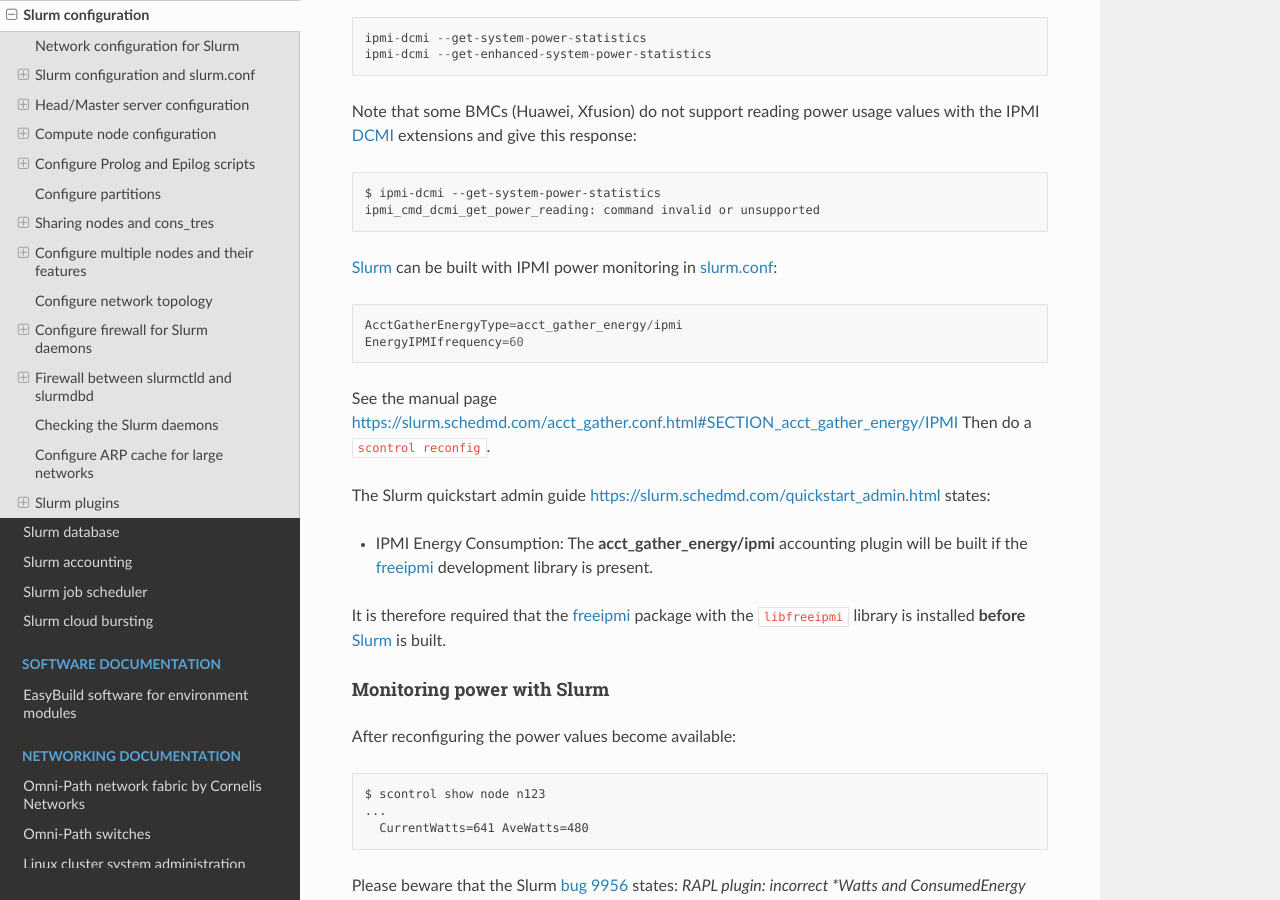
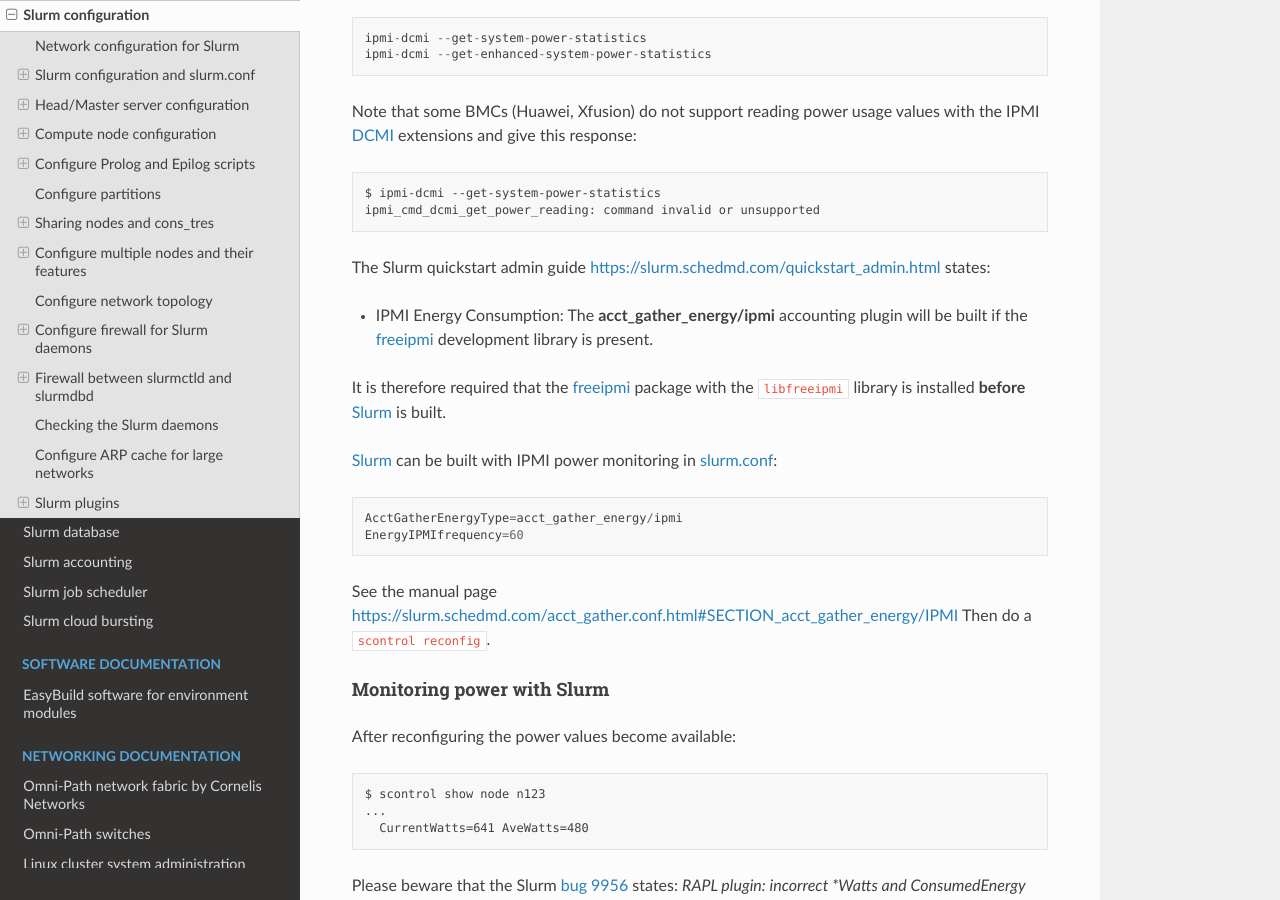
Before and after one commit to OleHolmNielsen/Niflheim_system, a Sphinx documentation site: the page built from docs/Slurm_configuration.rst, in a window 1280 px wide and 900 px high, scrolled down 17664 px. Built offline with Sphinx 7.4.7 and the Read the Docs theme 2.0.0, drawn with Linux system fonts in a browser that asks for light colours; some of the changed lines change nothing that is shown.

Commit message:
Minor edit

```diff
--- a/docs/Slurm_configuration.rst
+++ b/docs/Slurm_configuration.rst
@@ -708,6 +708,12 @@
   $ ipmi-dcmi --get-system-power-statistics
   ipmi_cmd_dcmi_get_power_reading: command invalid or unsupported
 
+The Slurm quickstart admin guide https://slurm.schedmd.com/quickstart_admin.html states:
+
+* IPMI Energy Consumption: The **acct_gather_energy/ipmi** accounting plugin will be built if the freeipmi_ development library is present.
+
+It is therefore required that the freeipmi_ package with the ``libfreeipmi`` library is installed **before** Slurm_ is built.
+
 Slurm_ can be built with IPMI power monitoring in slurm.conf_::
 
   AcctGatherEnergyType=acct_gather_energy/ipmi
@@ -715,12 +721,6 @@
 
 See the manual page https://slurm.schedmd.com/acct_gather.conf.html#SECTION_acct_gather_energy/IPMI
 Then do a ``scontrol reconfig``.
-
-The Slurm quickstart admin guide https://slurm.schedmd.com/quickstart_admin.html states:
-
-* IPMI Energy Consumption: The **acct_gather_energy/ipmi** accounting plugin will be built if the freeipmi_ development library is present.
-
-It is therefore required that the freeipmi_ package with the ``libfreeipmi`` library is installed **before** Slurm_ is built.
 
 .. _DCMI: https://www.gnu.org/software/freeipmi/manpages/man8/ipmi-dcmi.8.html
 .. _freeipmi: https://www.gnu.org/software/freeipmi/
```
